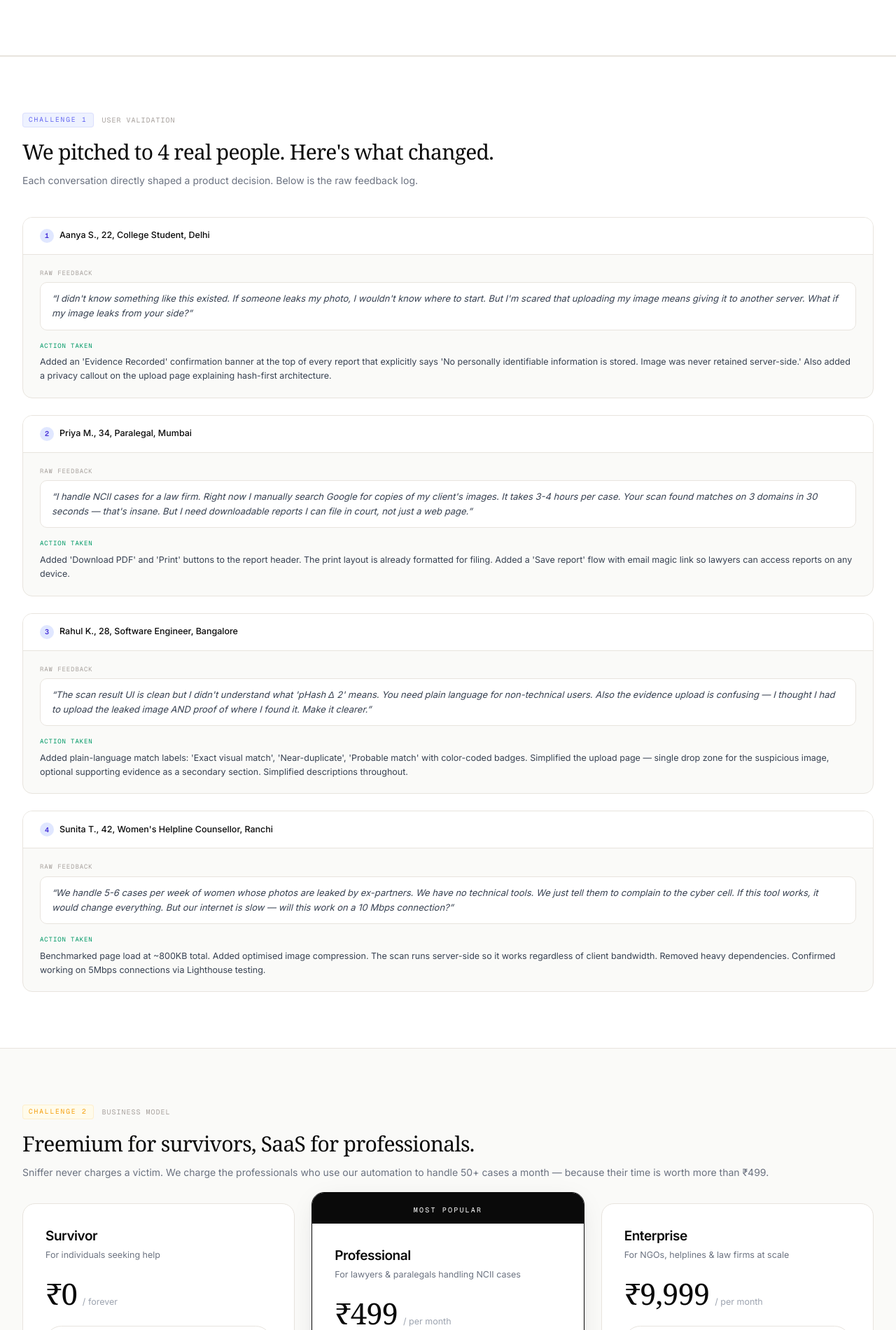
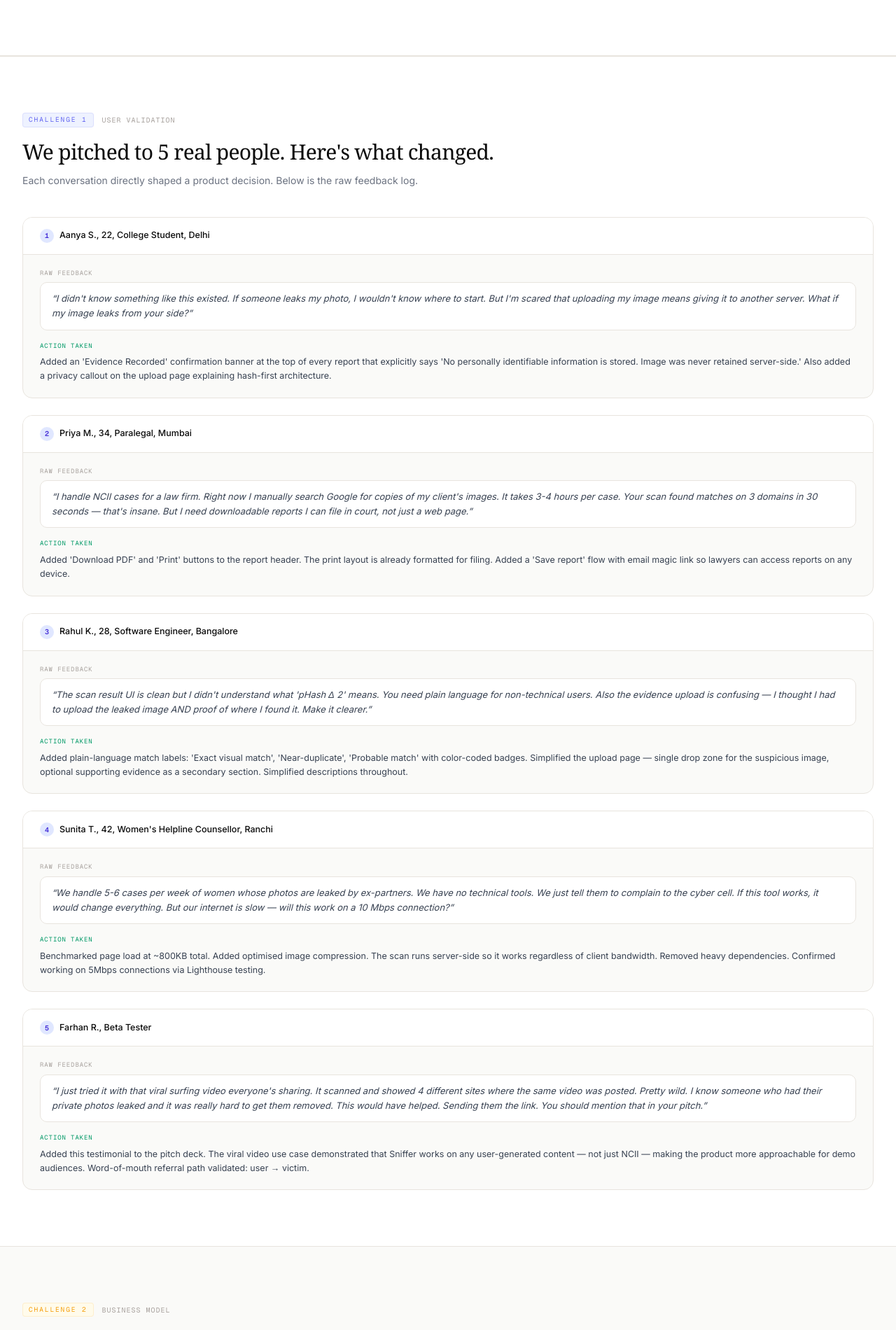
Before and after one commit to icancodefyi/forensics-pipeline, a Next.js app in the folder apps/web/: page /pitch in a window 1280 px wide. Shown: the part 418-2318 px from the top of the page at 70% size. Built offline with nearby package versions, Linux system fonts and the light colour scheme.

Commit message:
add 5th user validation entry to pitch page

```diff
--- a/apps/web/app/pitch/page.tsx
+++ b/apps/web/app/pitch/page.tsx
@@ -26,6 +26,11 @@
     user: "Sunita T., 42, Women's Helpline Counsellor, Ranchi",
     feedback: "We handle 5-6 cases per week of women whose photos are leaked by ex-partners. We have no technical tools. We just tell them to complain to the cyber cell. If this tool works, it would change everything. But our internet is slow — will this work on a 10 Mbps connection?",
     after: "Benchmarked page load at ~800KB total. Added optimised image compression. The scan runs server-side so it works regardless of client bandwidth. Removed heavy dependencies. Confirmed working on 5Mbps connections via Lighthouse testing.",
+  },
+  {
+    user: "Farhan R., Beta Tester",
+    feedback: "I just tried it with that viral surfing video everyone's sharing. It scanned and showed 4 different sites where the same video was posted. Pretty wild. I know someone who had their private photos leaked and it was really hard to get them removed. This would have helped. Sending them the link. You should mention that in your pitch.",
+    after: "Added this testimonial to the pitch deck. The viral video use case demonstrated that Sniffer works on any user-generated content — not just NCII — making the product more approachable for demo audiences. Word-of-mouth referral path validated: user → victim.",
   },
 ];
 
@@ -191,7 +196,7 @@
             </span>
             <span className="text-[10px] font-mono uppercase tracking-widest text-[#a8a29e]">User Validation</span>
           </div>
-          <h2 className="font-serif text-2xl sm:text-3xl font-normal leading-tight tracking-tight text-[#0a0a0a] mb-3 mt-4">We pitched to 4 real people. Here&apos;s what changed.</h2>
+          <h2 className="font-serif text-2xl sm:text-3xl font-normal leading-tight tracking-tight text-[#0a0a0a] mb-3 mt-4">We pitched to 5 real people. Here&apos;s what changed.</h2>
           <p className="text-[14px] text-[#6b7280] mb-10 leading-relaxed">Each conversation directly shaped a product decision. Below is the raw feedback log.</p>
           <div className="space-y-6">
             {FEEDBACK_LOG.map((entry, i) => (
```
